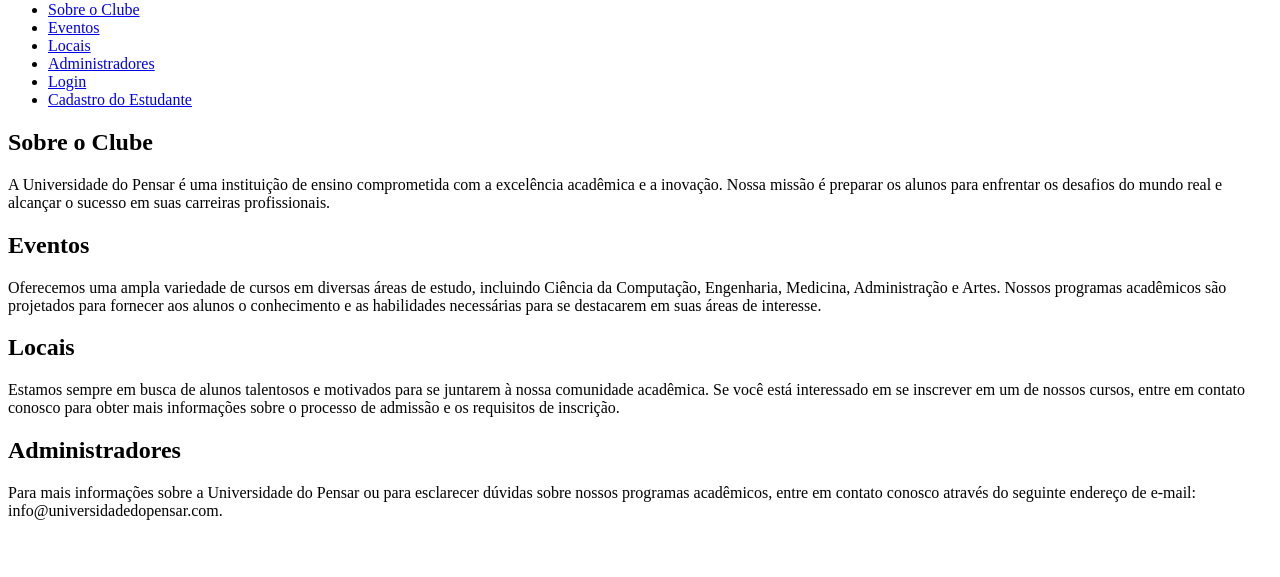
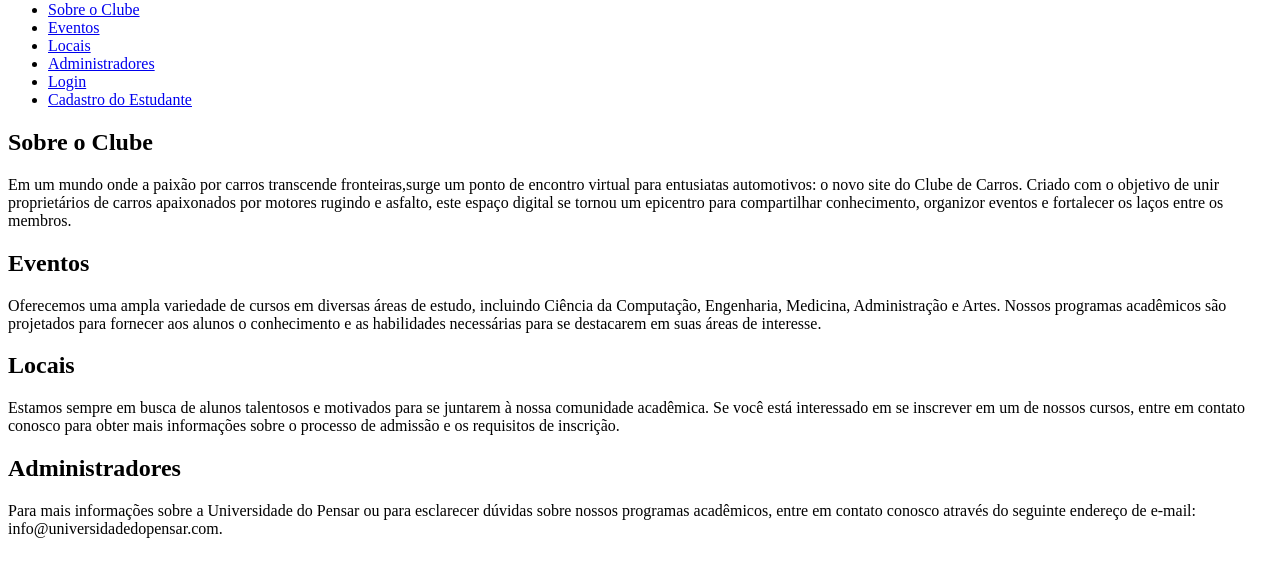
Before and after one commit to Victor-sousa207/Clube_De_Carros_ADS24, a website: page index.html in a window 1280 px wide. Shown: the part 79-656 px from the top of the page. Drawn offline with Linux system fonts and the light colour scheme.

Commit message:
Sobre o clube

```diff
--- a/index.html
+++ b/index.html
@@ -30,10 +30,11 @@
       <section id="about">
         <h2> Sobre o Clube </h2>
         <p>
-          A Universidade do Pensar é uma instituição de ensino comprometida com
-          a excelência acadêmica e a inovação. Nossa missão é preparar os alunos
-          para enfrentar os desafios do mundo real e alcançar o sucesso em suas
-          carreiras profissionais.
+          Em um mundo onde a paixão por carros transcende fronteiras,surge um ponto de encontro
+          virtual para entusiatas automotivos: o novo site do Clube de Carros. Criado com o objetivo de
+          unir proprietários de carros apaixonados por motores rugindo e asfalto, este espaço digital se
+          tornou um epicentro para compartilhar conhecimento, organizor eventos e fortalecer os laços
+          entre os membros.
         </p>
       </section>
 
```
